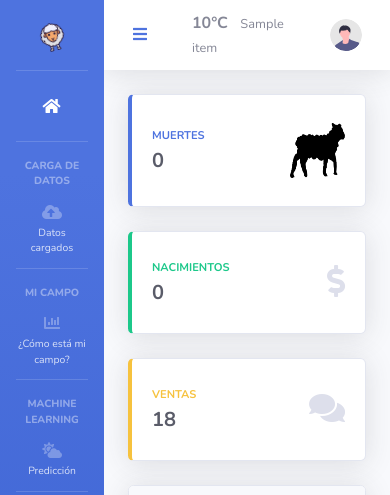
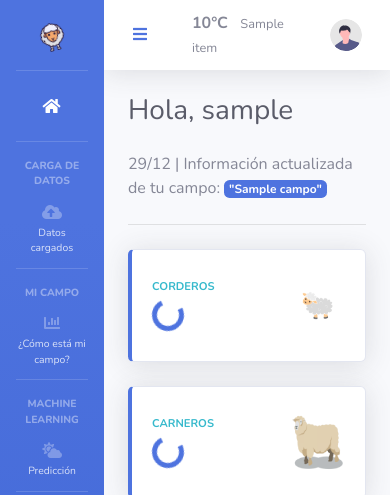
Before and after one commit to Anele13/DSS_campo, a Django app: page / in a window 390 px wide. Shown: the top 495 px of the page. Run offline with Django 3.2, Linux system fonts and the light colour scheme; a user stored in the database is signed in; tables that the repository leaves empty hold one stand-in row (values such as "Sample post"); a database or web service that is not in the repository returns one stand-in record (values such as "Sample title"); data that the repository does not hold is empty; some libraries are stand-ins or nearby versions.

Commit message:
refactor init template

```diff
--- a/templates/bienvenido.html
+++ b/templates/bienvenido.html
@@ -1,5 +1,6 @@
 {% extends 'site_content.html' %}
 {% load static %}
+{% load clima_actual %}
 
 <!-- Escribir en este bloque todo lo que haga falta-->
 {% block chart %}
@@ -8,6 +9,7 @@
 
 
 {% block site_content %}
+{% clima_actual user as clima_dict %}
 
 {% if messages %}
     {% for message in messages %}
@@ -22,7 +24,12 @@
     {% endfor %}
 {% endif %}
 
-
+<div class="d-sm-flex align-items-center justify-content-between mb-4">
+    <h1 class="h3 mb-0 text-gray-800">Hola, {{user}}</h1>
+</div>
+<p class="mb-4">{% now "d/m" %}  | Información actualizada de tu campo: <span class="badge badge-primary">"{{campo.nombre}}"</span></p>
+<hr class="sidebar-divider my-0">
+<br>
 <!-- Content Row -->
 <div class="row">
     <!-- Earnings (Monthly) Card Example -->
@@ -31,12 +38,17 @@
             <div class="card-body">
                 <div class="row no-gutters align-items-center">
                     <div class="col mr-2">
-                        <div class="text-xs font-weight-bold text-primary text-uppercase mb-1">
-                            Muertes</div>
-                        <div id="div_muertes" class="h5 mb-0 font-weight-bold text-gray-800">0</div>
+                        <div class="text-xs font-weight-bold text-info text-uppercase mb-1">
+                            Corderos
+                        </div>
+                        <div id="diaria_corderos" class="h5 mb-0 font-weight-bold text-gray-800">
+                          <div class="spinner-border text-primary" role="status">
+                            <span class="sr-only">Loading...</span>
+                          </div>
+                        </div>
                     </div>
                     <div class="col-auto">
-                        <img src="{% static 'img/muerte.png' %}" class="img-responsive" width="55" height="55" alt="">
+                      <img src="{% static 'img/cordero.png' %}" class="img-responsive" width="55" height="55" alt="">
                     </div>
                 </div>
             </div>
@@ -45,16 +57,20 @@
 
     <!-- Earnings (Annual) Card Example -->
     <div class="col-xl-3 col-md-6 mb-4">
-        <div class="card border-left-success shadow h-100 py-2">
+        <div class="card border-left-primary shadow h-100 py-2">
             <div class="card-body">
                 <div class="row no-gutters align-items-center">
                     <div class="col mr-2">
-                        <div class="text-xs font-weight-bold text-success text-uppercase mb-1">
-                            Nacimientos</div>
-                        <div id="div_nacimientos" class="h5 mb-0 font-weight-bold text-gray-800">0</div>
+                        <div class="text-xs font-weight-bold text-info text-uppercase mb-1">
+                            Carneros</div>
+                        <div id="diaria_carneros" class="h5 mb-0 font-weight-bold text-gray-800">
+                          <div class="spinner-border text-primary" role="status">
+                            <span class="sr-only">Loading...</span>
+                          </div>
+                        </div>
                     </div>
                     <div class="col-auto">
-                        <i class="fas fa-dollar-sign fa-2x text-gray-300"></i>
+                      <img src="{% static 'img/carnero.png' %}" class="img-responsive" width="55" height="55" alt="">
                     </div>
                 </div>
             </div>
@@ -63,16 +79,43 @@
 
      <!-- Pending Requests Card Example -->
      <div class="col-xl-3 col-md-6 mb-4">
-        <div class="card border-left-warning shadow h-100 py-2">
+        <div class="card border-left-primary shadow h-100 py-2">
             <div class="card-body">
                 <div class="row no-gutters align-items-center">
                     <div class="col mr-2">
-                        <div class="text-xs font-weight-bold text-warning text-uppercase mb-1">
-                            Ventas</div>
-                        <div id='div_ventas' class="h5 mb-0 font-weight-bold text-gray-800">18</div>
+                        <div class="text-xs font-weight-bold text-info text-uppercase mb-1">
+                            Ovejas</div>
+
+                        <div id="diaria_ovejas" class="h5 mb-0 font-weight-bold text-gray-800">
+                          <div class="spinner-border text-primary" role="status">
+                            <span class="sr-only">Loading...</span>
+                          </div>
+                        </div>
                     </div>
                     <div class="col-auto">
-                        <i class="fas fa-comments fa-2x text-gray-300"></i>
+                      <img src="{% static 'img/oveja.png' %}" class="img-responsive" width="55" height="55" alt="">
+                    </div>
+                </div>
+            </div>
+        </div>
+    </div>
+
+    <!-- Pending Requests Card Example -->
+    <div class="col-xl-3 col-md-6 mb-4">
+        <div class="card border-left-success shadow h-100 py-2">
+            <div class="card-body">
+                <div class="row no-gutters align-items-center">
+                    <div class="col mr-2">
+                        <div class="text-xs font-weight-bold text-info text-uppercase mb-1">
+                            Kg. Lana acumulados</div>
+                        <div id="historico_lana" class="h5 mb-0 font-weight-bold text-gray-800">
+                          <div class="spinner-border text-success" role="status">
+                            <span class="sr-only">Loading...</span>
+                          </div>
+                        </div>
+                    </div>
+                    <div class="col-auto">
+                      <img src="{% static 'img/oveja.png' %}" class="img-responsive" width="55" height="55" alt="">
                     </div>
                 </div>
             </div>
@@ -80,6 +123,10 @@
     </div>
 
 </div>
+
+<hr class="sidebar-divider my-0">
+<br>
+
 
 <!-- GRAFICOS LLUVIA Y CAMPO OCUPADO -->
 <div class="row">
@@ -92,11 +139,37 @@
             <!-- Card Body -->
             <div class="card-body">
                <!--MAPAA-->
-                <div id="map" style="width: 300px; height: 300px;" width="300"
-                height="300"></div>
-
-
-
+               <div class="row">
+                <div class="col-md-8">
+                    <div id="map" style="width: 300px; height: 300px;" width="500" height="300"></div>
+               </div>
+               <div class="col-md-4">
+                    <a href="#" class="btn btn-sm btn-primary btn-icon-split" data-toggle="tooltip" data-placement="right" title="Localidad">
+                        <span class="icon">
+                            <i class="fas fa-map-marker-alt fa-fw"></i>
+                        </span>
+                        <span class="text">{{clima_dict.localidad}}</span>
+                    </a>
+                    <a href="#" class="btn btn-sm btn-light btn-icon-split" data-toggle="tooltip" data-placement="right" title="Temperatura actual">
+                        <span class="icon text-gray-600">
+                            <i class="fas fa-temperature-low fa-fw"></i>
+                        </span>
+                        <span class="text"> {{clima_dict.temperatura}}° C</span>
+                    </a>
+                    <a href="#" class="btn btn-sm btn-light btn-icon-split" data-toggle="tooltip" data-placement="right" title="Velocidad viento">
+                        <span class="icon text-gray-600">
+                            <i class="fas fa-wind fa-fw"></i>
+                        </span>
+                        <span class="text"> {{clima_dict.velocidad_viento}} m/s</span>
+                    </a>
+                    <a href="#" class="btn btn-sm btn-light btn-icon-split" data-toggle="tooltip" data-placement="right" title="Humedad">
+                        <span class="icon text-gray-600">
+                            <i class="fas fa-tint fa-fw"></i>
+                        </span>
+                        <span class="text"> {{clima_dict.humedad}} %</span>
+                    </a>
+               </div>
+               </div>
 
             </div>
         </div>
@@ -160,6 +233,7 @@
         </div>
     </div>
 </div>
+
 
 <script src="{% static 'js/Chart.BarFunnel.js' %}"></script>
 
@@ -307,14 +381,26 @@
     console.log(campo_id)
     const campoRef = ref(db, 'campo/'+campo_id+'/'+fecha);
     onValue(campoRef, (snapshot) => {
-
-        const data = snapshot.val();
-        $('#div_muertes').html(data.MUERTES);
-        $('#div_nacimientos').html(data.NACIMIENTOS);
-        $('#div_ventas').html(data.VENTAS);
+    if (snapshot.exists()){
+        const data_diaria = snapshot.child('diaria').val();
+        const data_historico = snapshot.child('historico').val();
+        $('#diaria_corderos').html(data_diaria.corderos);
+        $('#diaria_ovejas').html(data_diaria.ovejas);
+        $('#diaria_carneros').html(data_diaria.carneros);
+        var cant_lana = 0
+        for(var key in data_historico) {
+            var dict2 = data_historico[key]
+            cant_lana = cant_lana + parseInt(dict2['lana_producida'])
+        }
+        $('#historico_lana').html(cant_lana);
+      }
+      else{
+        $('#diaria_corderos').html('-');
+        $('#diaria_ovejas').html('-');
+        $('#diaria_carneros').html('-');
+      }
     });
-  </script>
-
+</script>
 
 <script>
      //Creo un mapa
@@ -334,7 +420,7 @@
       });
 
 
-     var map = L.map('map').setView([lat, lon], 6);
+     var map = L.map('map').setView([lat, lon], 5);
       L.tileLayer('https://{s}.tile.openstreetmap.org/{z}/{x}/{y}.png', {
           attribution: '&copy; <a href="https://www.openstreetmap.org/copyright">OpenStreetMap</a> contributors'
       }).addTo(map);
@@ -347,4 +433,10 @@
                   + '</div>')
   </script>
 
+<script>
+    $(document).ready(function(){
+        $('[data-toggle="tooltip"]').tooltip();
+    });
+</script>
+
 {% endblock %}
```
